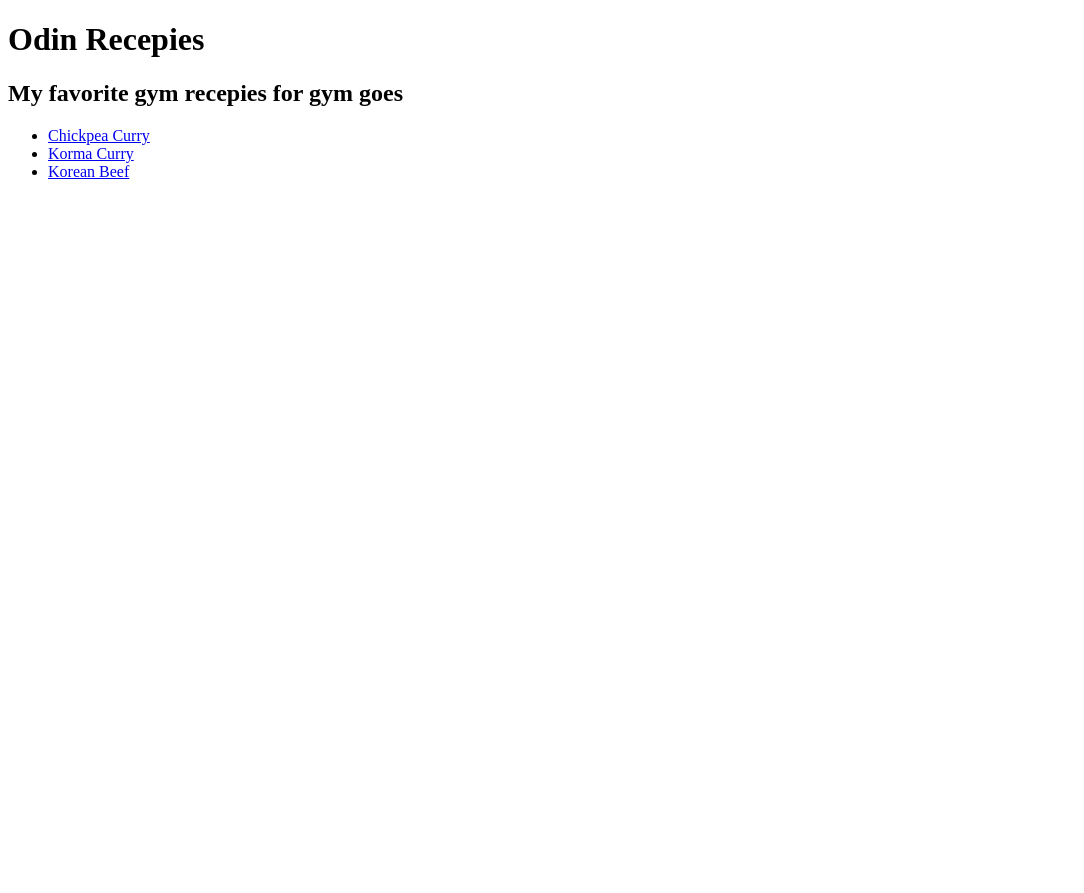
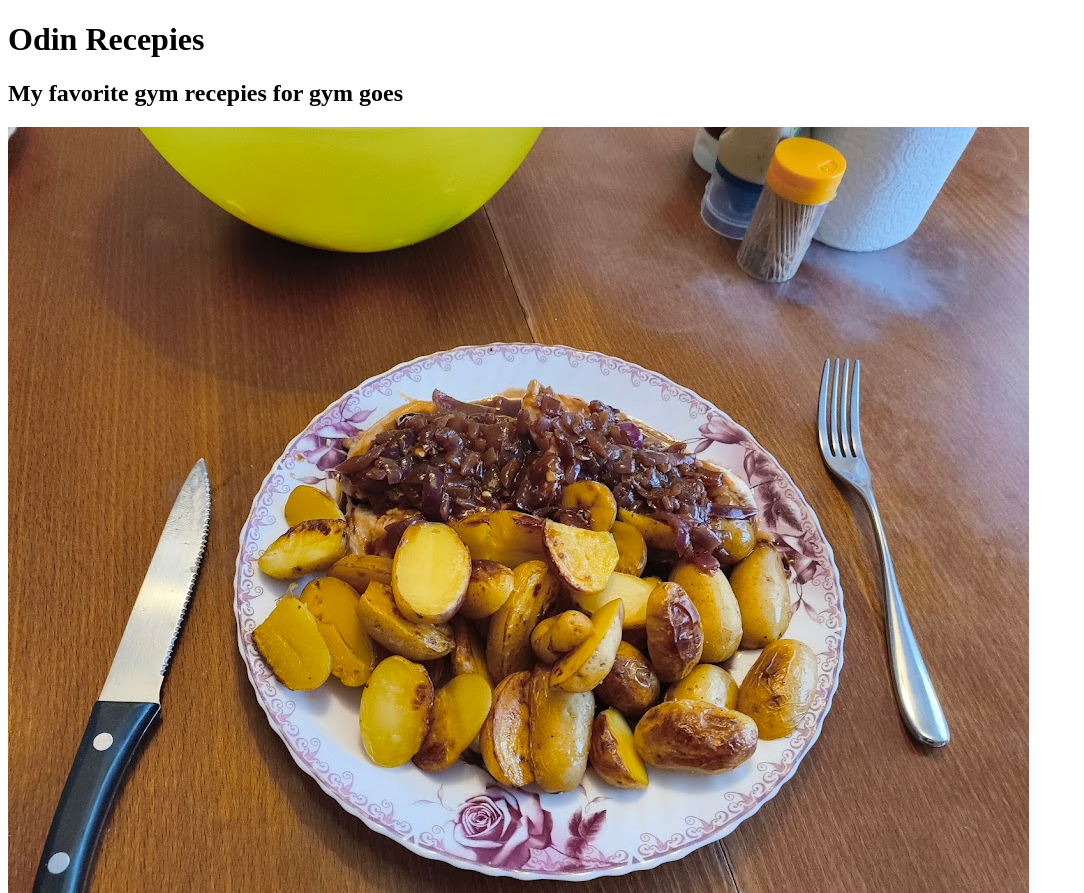
Before and after one commit to george-karma/odin-recipes, a plain HTML site: page index.html in a window 1280 px wide. Shown: the top 893 px of the page, without its empty margins (0-1084 px from the left). Before the commit the page ends 800 px from the top, so only its background shows below. Drawn offline with Linux system fonts and the light colour scheme.

Commit message:
added image

```diff
--- a/index.html
+++ b/index.html
@@ -8,6 +8,7 @@
 <body>
     <h1>Odin Recepies</h1>
     <h2>My favorite gym recepies for gym goes</h2>
+    <img src="./images/meatntaters.jpg">
     <ul>
         <li><a href="./recepies/chickpea-curry.html">Chickpea Curry</a></li>
         <li><a href="./recepies/korma-curry.html">Korma Curry</a></li>
```
